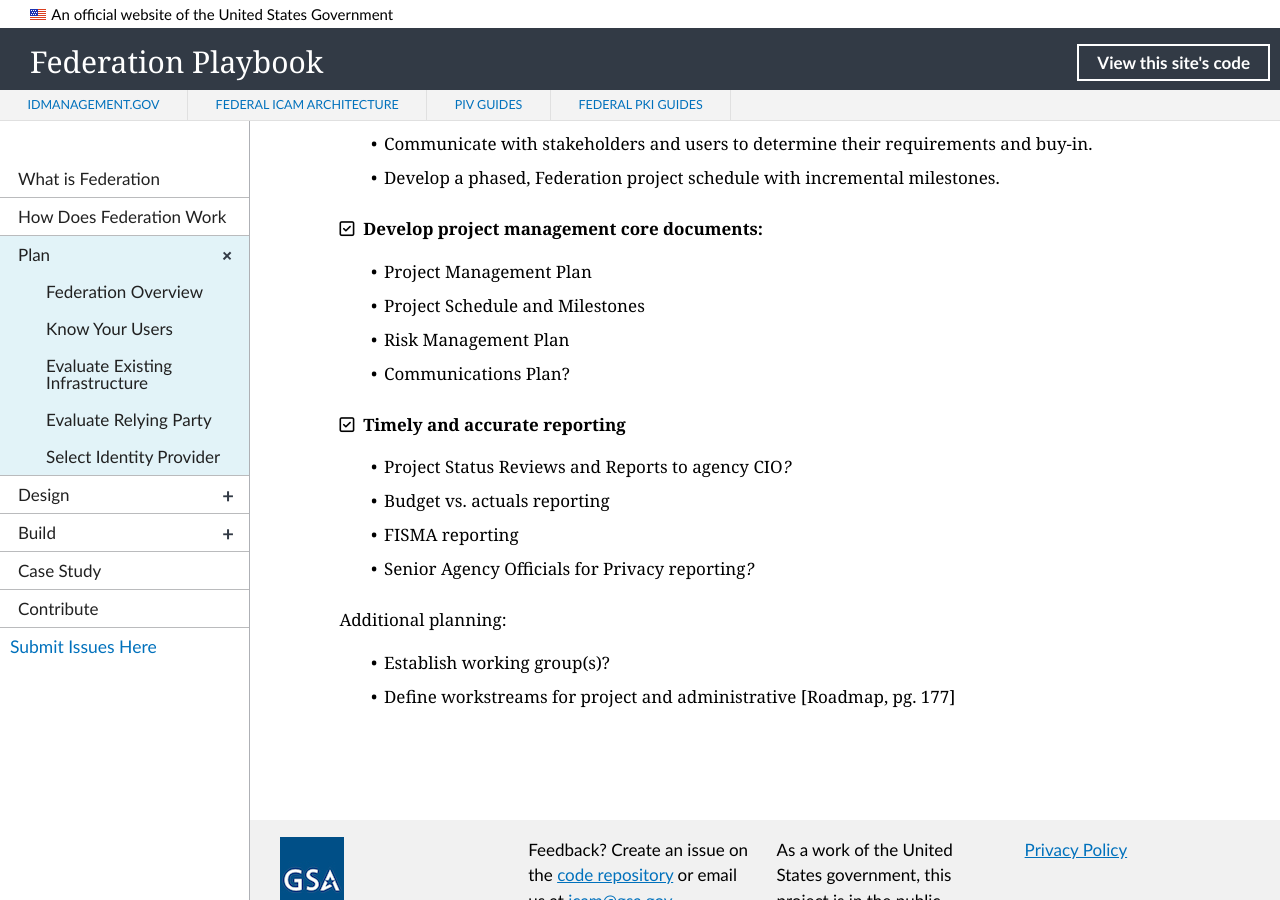
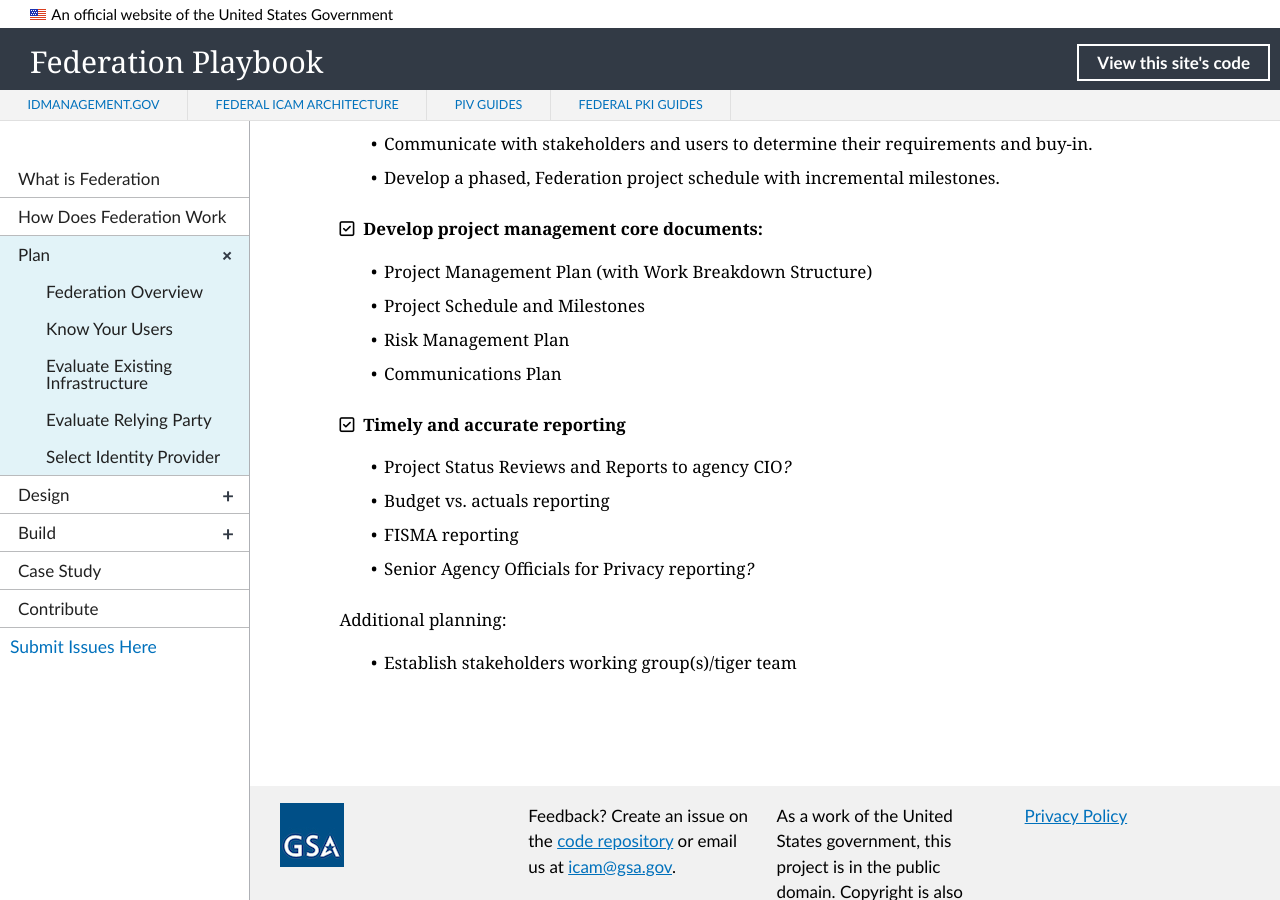
Before and after one commit to GSA/ficam-federation, a Jekyll site: the page built from _plan/00_index.md, in a window 1280 px wide and 900 px high, scrolled down 3505 px. Built offline with Jekyll 4.4.1, drawn with Linux system fonts in a browser that asks for light colours; nearby versions of some CDN libraries; library files that are not in the unit come from our copies; some of the changed text lies outside the part shown.

Commit message:
Update 00_index.md
Revising content

```diff
--- a/_plan/00_index.md
+++ b/_plan/00_index.md
@@ -98,10 +98,10 @@ xxxxx, xxxxx Federation by taking the following steps:
 * Develop a phased, Federation project schedule with incremental milestones.
 
 <i class="fa fa-check-square-o"></i> &nbsp;**Develop project management core documents:**
-* Project Management Plan
+* Project Management Plan (with Work Breakdown Structure)
 * Project Schedule and Milestones
 * Risk Management Plan
-* Communications Plan?
+* Communications Plan
 
 <i class="fa fa-check-square-o"></i> &nbsp;**Timely and accurate reporting**
 * Project Status Reviews and Reports to agency CIO*?*
@@ -111,5 +111,4 @@ xxxxx, xxxxx Federation by taking the following steps:
 
 
 Additional planning:
-* Establish working group(s)?
-* Define workstreams for project and administrative [Roadmap, pg. 177]
+* Establish stakeholders working group(s)/tiger team
```
Also changed, not shown: other parts of _plan/00_index.md (+2 -2 lines).
